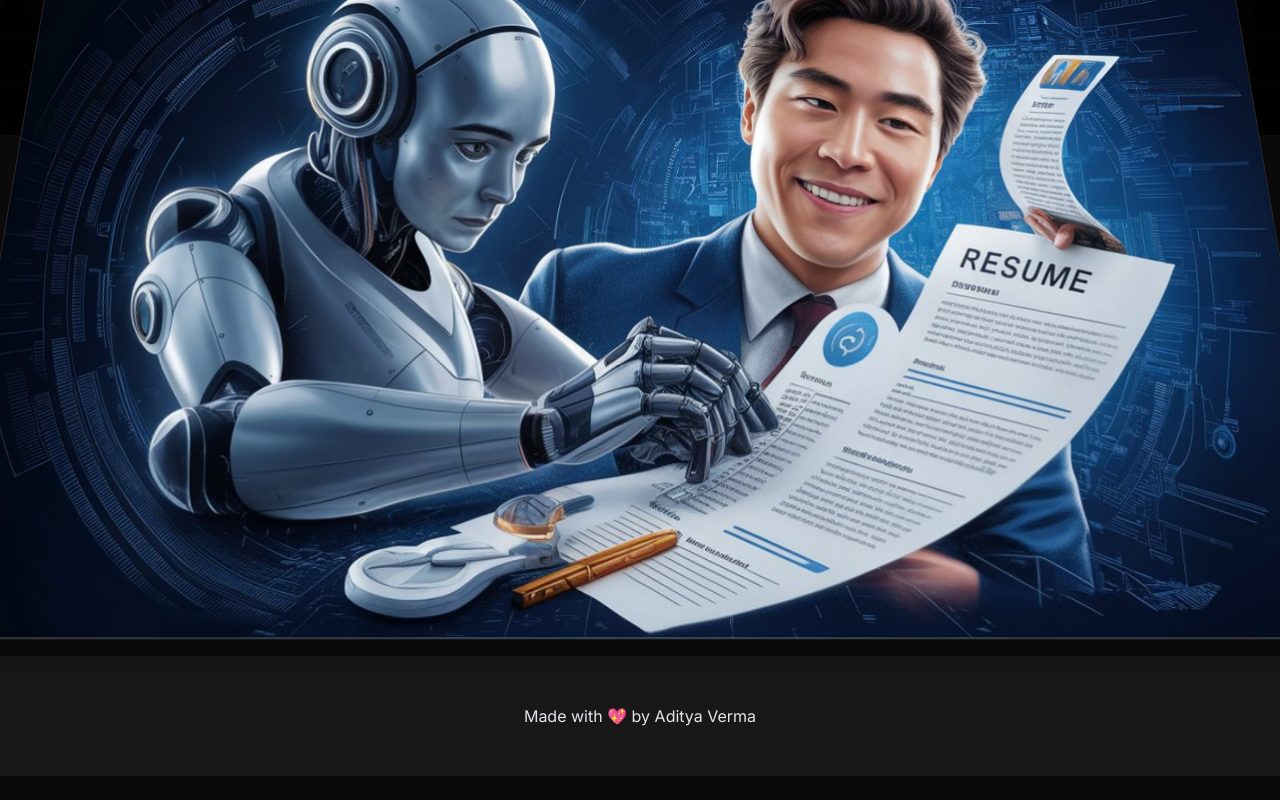
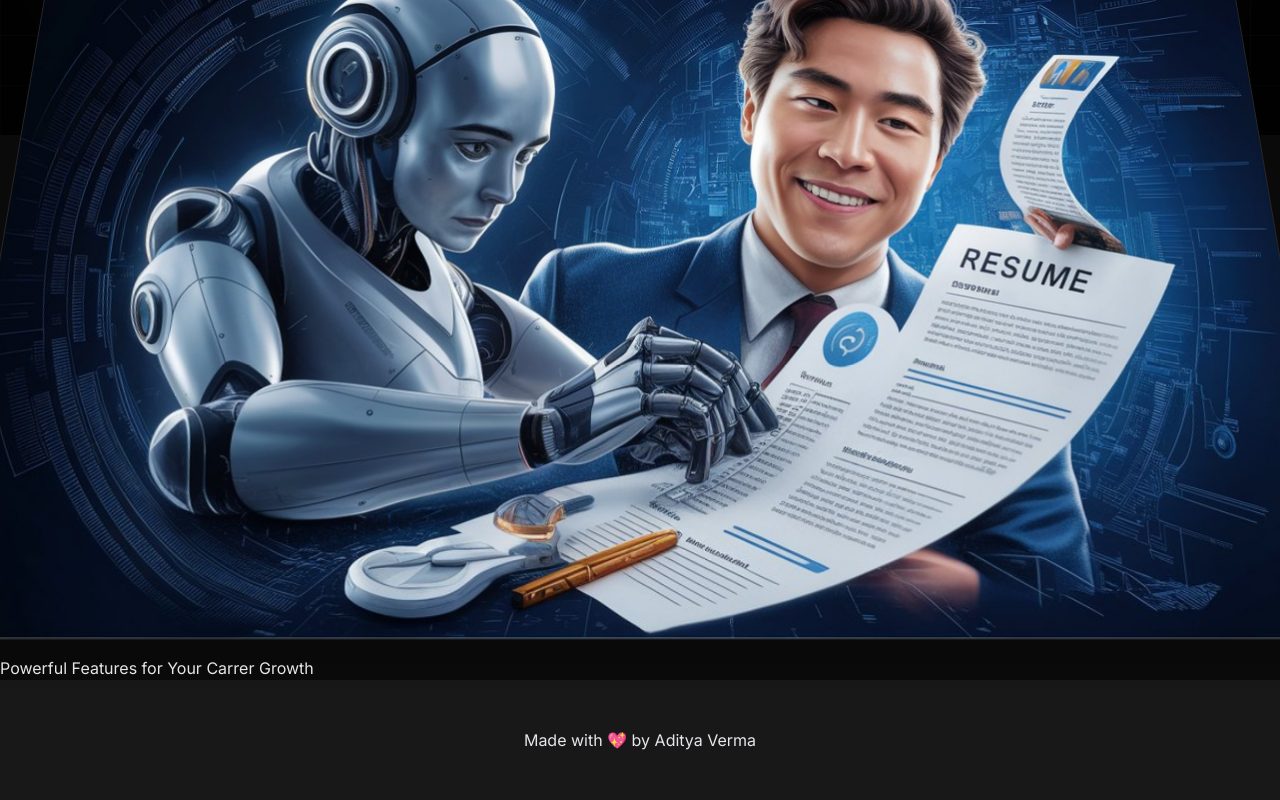
Before and after one commit to vermaadigit/ClusterAI, a Next.js app: page / in a window 1280 px wide. Shown: the part 665-1465 px from the top of the page. Before the commit the page ends 1441 px from the top, so only its background shows below. Built offline with nearby package versions, Linux system fonts and the light colour scheme; no server answers.

Commit message:
Section - 2 Started

```diff
--- a/app/page.jsx
+++ b/app/page.jsx
@@ -9,5 +9,11 @@ export default function Home() {
 
     <HeroSection />
 
+    <section>
+      <div>
+        <h2> Powerful Features for Your Carrer Growth</h2>
+      </div>
+    </section>
+
   </div>
 }
```
